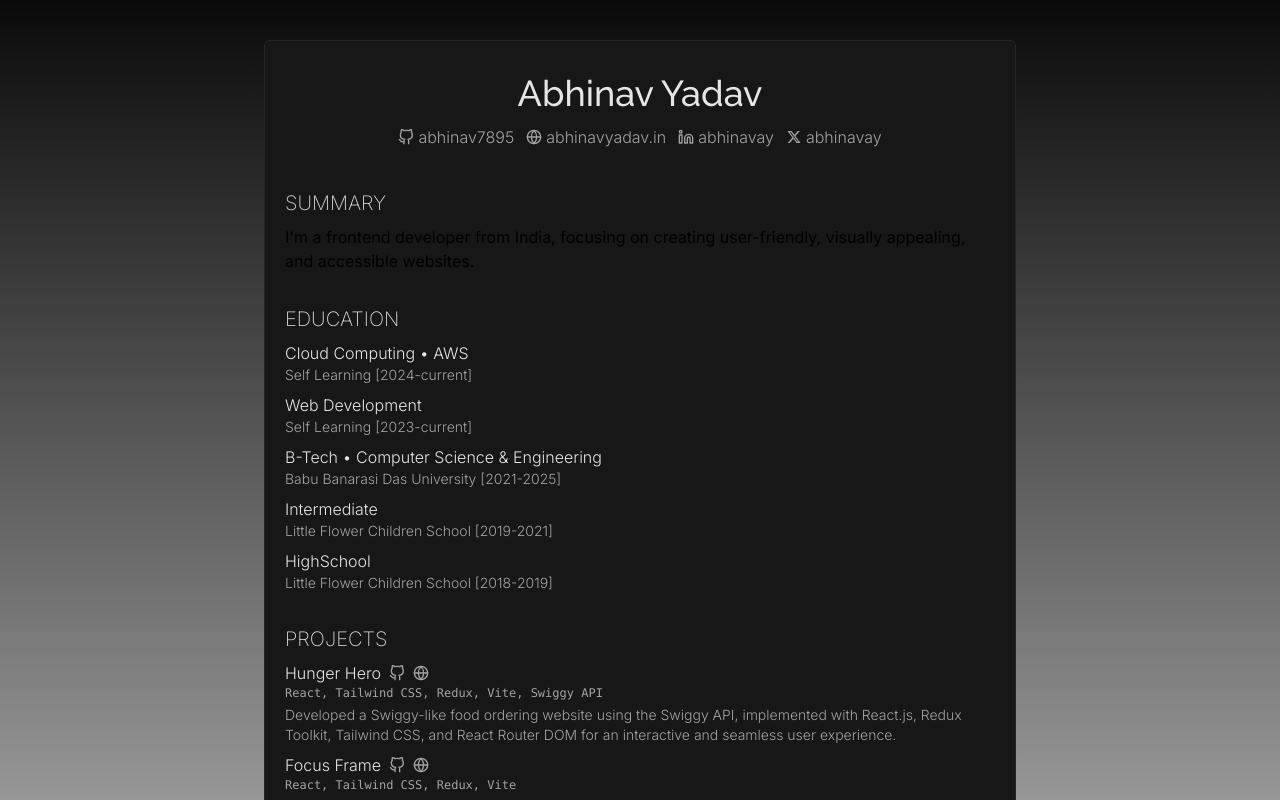
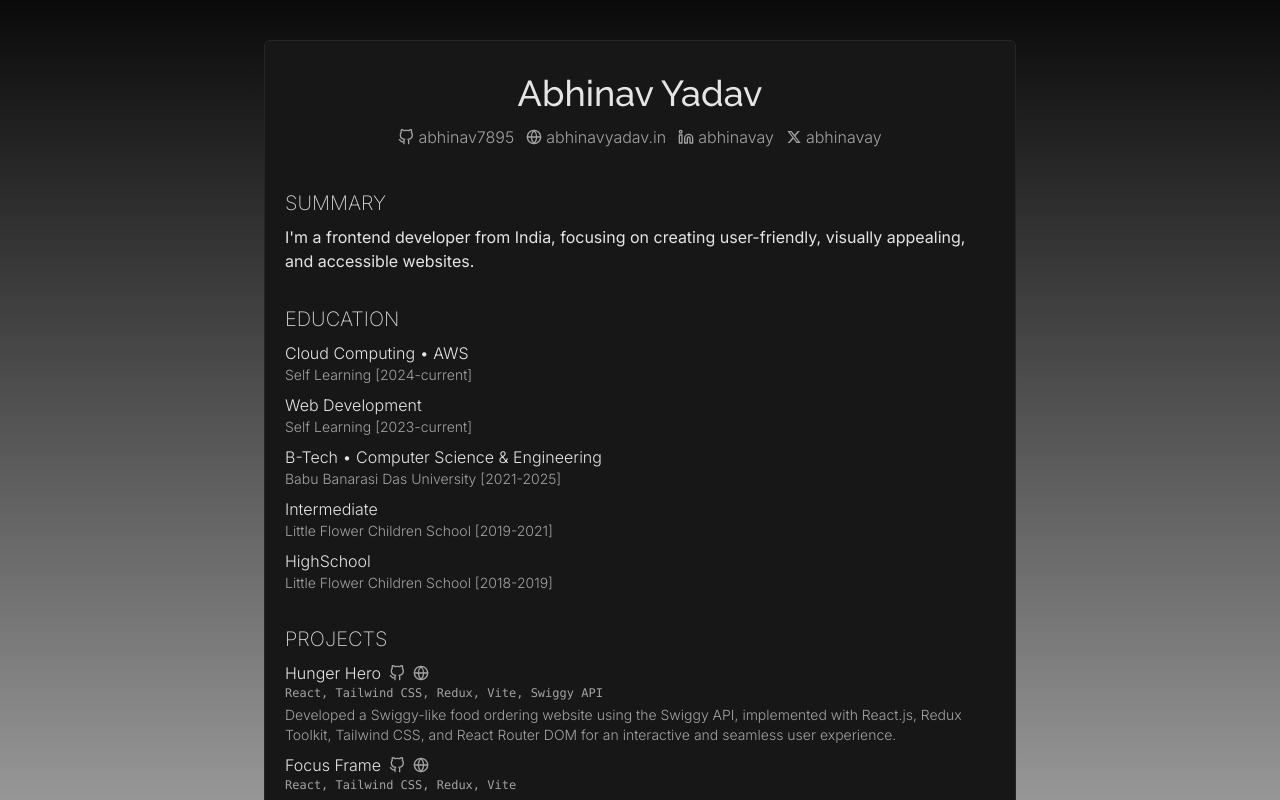
Before and after one commit to abhinav7895/cv, a Next.js app: page / in a window 1280 px wide. Shown: the top 800 px of the page. Built offline with nearby package versions, Linux system fonts and the light colour scheme.

Commit message:
refactor: Update Summary component styling and class names

```diff
--- a/src/components/Summary.tsx
+++ b/src/components/Summary.tsx
@@ -4,7 +4,7 @@ import Section from './Section'
 const Summary = ({children} : {children : ReactNode}) => {
   return (
     <Section heading='Summary'>
-        <p className='pt-2 text-200 text-[15px] sm:text-base'>
+        <p className='pt-2 text-200 text-neutral-200 text-[15px] sm:text-base'>
             {children}
         </p>
     </Section>
```
